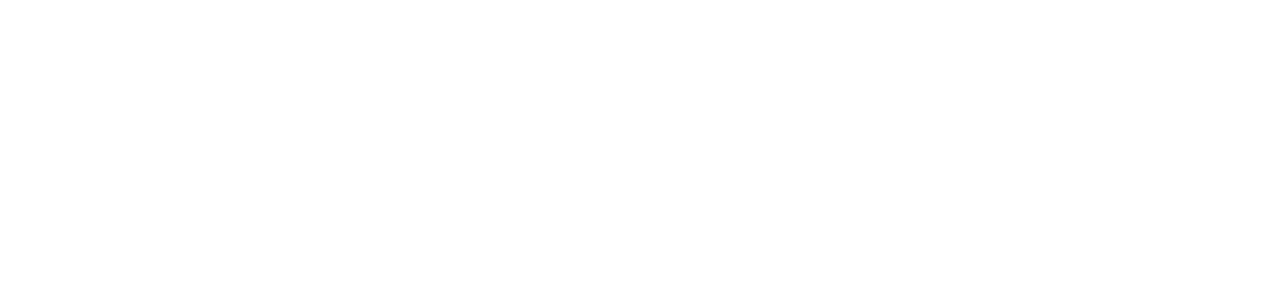
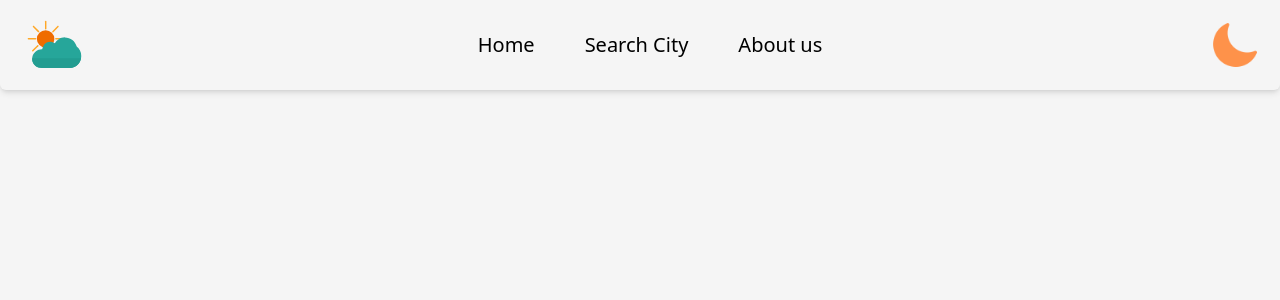
Before and after one commit to JamshidPts/WeatherApp, a React (Vite) app: page / in a window 1280 px wide. Shown: the top 300 px of the page. Built offline with nearby package versions, Linux system fonts and the light colour scheme.

Commit message:
i configured ContextProvider to exchange props and Routes

```diff
--- a/src/router/WeatherRouter.jsx
+++ b/src/router/WeatherRouter.jsx
@@ -1,9 +1,15 @@
 import React from 'react'
+import { Route, Routes } from 'react-router-dom'
+import MainPage from '../pages/MainPage'
+import ContextProvider from '../context/Context'
 
 function WeatherRouter() {
   return (
-    <>
-    </>
+    <ContextProvider>
+      <Routes>
+        <Route path='/' element={<MainPage />}/>
+      </Routes>
+    </ContextProvider>
   )
 }
 
```
